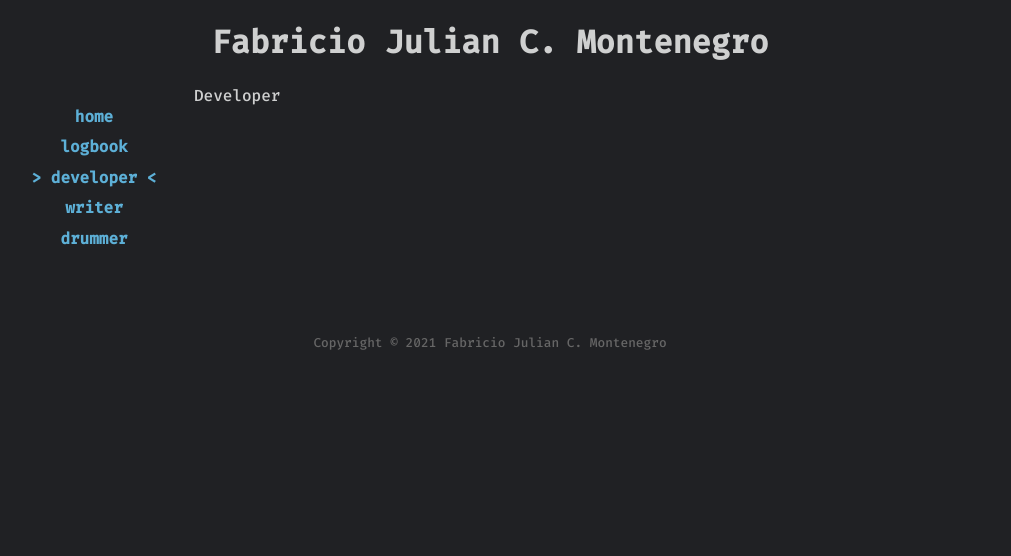
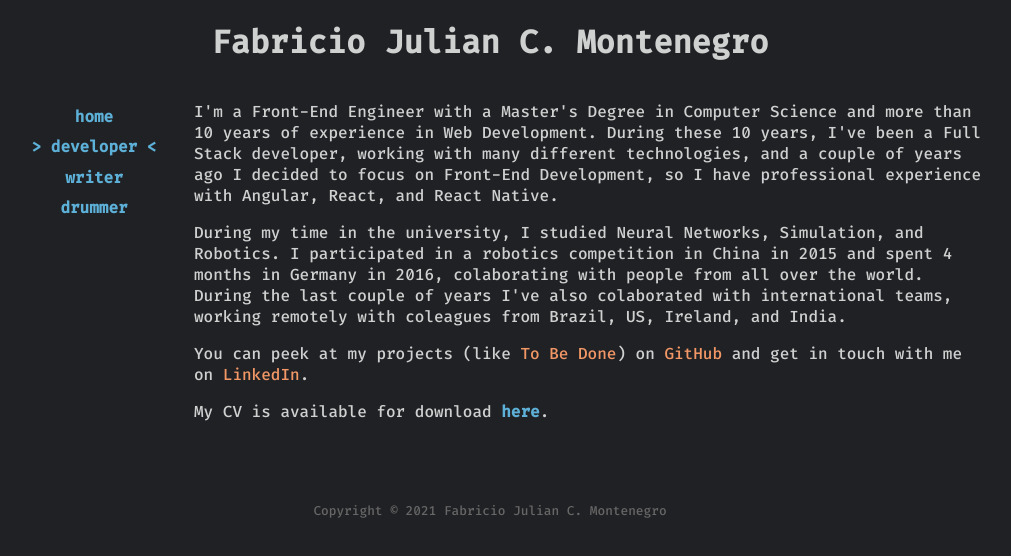
Before and after one commit to SplinterDev/splinterdev.github.io, a Next.js app: page /developer in a window 1280 px wide. Shown: the top 556 px of the page, without its empty margins (150-1161 px from the left). Built offline with nearby package versions, Linux system fonts and the light colour scheme.

Commit message:
Add old static pages

```diff
--- a/pages/developer.tsx
+++ b/pages/developer.tsx
@@ -1,9 +1,61 @@
 import React from 'react';
+import style from '../styles/developer.module.scss';
 
-type Props = {};
-
-const Developer = (props: Props) => {
-  return <div>Developer</div>;
+const Developer = () => {
+  return (
+    <div className={style.Developer}>
+      <p>
+        I&apos;m a Front-End Engineer with a Master&apos;s Degree in Computer
+        Science and more than 10 years of experience in Web Development. During
+        these 10 years, I&apos;ve been a Full Stack developer, working with many
+        different technologies, and a couple of years ago I decided to focus on
+        Front-End Development, so I have professional experience with Angular,
+        React, and React Native.
+      </p>
+      <p>
+        During my time in the university, I studied Neural Networks, Simulation,
+        and Robotics. I participated in a robotics competition in China in 2015
+        and spent 4 months in Germany in 2016, colaborating with people from all
+        over the world. During the last couple of years I&apos;ve also
+        colaborated with international teams, working remotely with coleagues
+        from Brazil, US, Ireland, and India.
+      </p>
+      <p>
+        You can peek at my projects (like{' '}
+        <a
+          href="https://splinterdev.github.io/tobedone/"
+          rel="noreferrer"
+          target="_blank"
+        >
+          To Be Done
+        </a>
+        ) on{' '}
+        <a
+          href="https://github.com/SplinterDev"
+          target="_blank"
+          rel="noreferrer"
+        >
+          GitHub
+        </a>{' '}
+        and get in touch with me on{' '}
+        <a
+          href="https://www.linkedin.com/in/fabricio-jc-montenegro/"
+          target="_blank"
+          rel="noreferrer"
+        >
+          LinkedIn
+        </a>
+        .
+      </p>
+      <p>
+        My CV is available for download{' '}
+        <a href="/fjcm_cv.pdf" download="FabricioJCMontenegro-CV.pdf">
+          here
+        </a>
+        .
+      </p>
+    </div>
+  );
 };
 
 export default Developer;
--- a/src/components/Sidenav/Sidenav.module.scss
+++ b/src/components/Sidenav/Sidenav.module.scss
@@ -7,38 +7,6 @@
 
     li {
       padding: 0.3rem 0;
-
-      a {
-        // color: black;
-        text-decoration: none;
-
-        &:hover {
-          &::before {
-            content: ' [';
-          }
-          &::after {
-            content: '] ';
-          }
-        }
-
-        &.active-link {
-          &::before {
-            content: '> ';
-          }
-          &::after {
-            content: ' <';
-          }
-
-          &:hover {
-            &::before {
-              content: '> [';
-            }
-            &::after {
-              content: '] <';
-            }
-          }
-        }
-      }
     }
   }
 }
--- a/src/components/Sidenav/Sidenav.tsx
+++ b/src/components/Sidenav/Sidenav.tsx
@@ -1,75 +1,23 @@
-import Link from 'next/link';
-import { useRouter } from 'next/router';
 import React from 'react';
+import { FMNavLink } from '../core';
 import style from './Sidenav.module.scss';
 
+const LINKS = [
+  { url: '/', label: 'home' },
+  { url: '/developer', label: 'developer' },
+  { url: '/writer', label: 'writer' },
+  { url: '/drummer', label: 'drummer' },
+];
+
 export function Sidenav(): React.ReactElement {
-  const router = useRouter();
-
   return (
     <nav className={style.Sidenav}>
       <ul>
-        <li>
-          {/* <NavLink exact activeClassName="active-link" to="/"> */}
-          <Link href="/">
-            <a className={router.pathname == '/' ? style['active-link'] : ''}>
-              home
-            </a>
-          </Link>
-          {/* </NavLink> */}
-        </li>
-        <li>
-          {/* <NavLink activeClassName="active-link" to="/logbook"> */}
-          <Link href="/logbook">
-            <a
-              className={
-                router.pathname == '/logbook' ? style['active-link'] : ''
-              }
-            >
-              logbook
-            </a>
-          </Link>
-          {/* </NavLink> */}
-        </li>
-        <li>
-          {/* <NavLink activeClassName="active-link" to="/developer"> */}
-          <Link href="/developer">
-            <a
-              className={
-                router.pathname == '/developer' ? style['active-link'] : ''
-              }
-            >
-              developer
-            </a>
-          </Link>
-          {/* </NavLink> */}
-        </li>
-        <li>
-          {/* <NavLink activeClassName="active-link" to="/writer"> */}
-          <Link href="/writer">
-            <a
-              className={
-                router.pathname == '/writer' ? style['active-link'] : ''
-              }
-            >
-              writer
-            </a>
-          </Link>
-          {/* </NavLink> */}
-        </li>
-        <li>
-          {/* <NavLink activeClassName="active-link" to="/drummer"> */}
-          <Link href="/drummer">
-            <a
-              className={
-                router.pathname == '/drummer' ? style['active-link'] : ''
-              }
-            >
-              drummer
-            </a>
-          </Link>
-          {/* </NavLink> */}
-        </li>
+        {LINKS.map((link) => (
+          <li key="link.url">
+            <FMNavLink {...link} />
+          </li>
+        ))}
       </ul>
     </nav>
   );
--- /dev/null
+++ b/src/components/core/FMNavLink.module.scss
@@ -0,0 +1,31 @@
+.FMNavLink {
+  // color: black;
+  text-decoration: none;
+
+  &:hover {
+    &::before {
+      content: ' [';
+    }
+    &::after {
+      content: '] ';
+    }
+  }
+
+  &.active-link {
+    &::before {
+      content: '> ';
+    }
+    &::after {
+      content: ' <';
+    }
+
+    &:hover {
+      &::before {
+        content: '> [';
+      }
+      &::after {
+        content: '] <';
+      }
+    }
+  }
+}
--- /dev/null
+++ b/src/components/core/FMNavLink.tsx
@@ -0,0 +1,24 @@
+import Link from 'next/link';
+import { useRouter } from 'next/router';
+import React from 'react';
+import style from './FMNavLink.module.scss';
+
+type Props = {
+  label: string;
+  url: string;
+};
+
+export const FMNavLink = ({ label, url }: Props) => {
+  const router = useRouter();
+
+  const classes = [
+    style.FMNavLink,
+    router.pathname == url ? style['active-link'] : '',
+  ];
+
+  return (
+    <Link href={url}>
+      <a className={classes.join(' ')}>{label}</a>
+    </Link>
+  );
+};
--- /dev/null
+++ b/src/components/core/index.ts
@@ -0,0 +1 @@
+export { FMNavLink } from './FMNavLink';
--- /dev/null
+++ b/styles/developer.module.scss
@@ -0,0 +1 @@
+.Developer { }
```
Also changed, not shown: pages/drummer.tsx (added, +46 -0 lines), pages/writer.tsx (added, +40 -0 lines).
